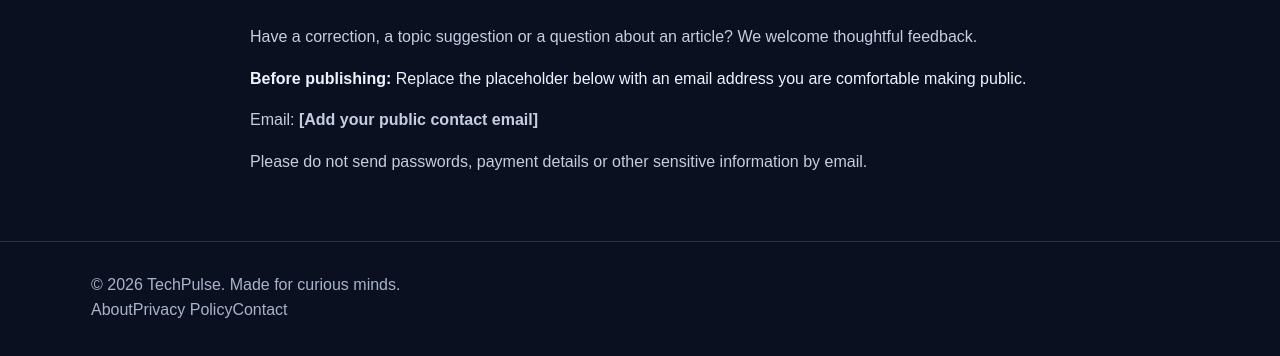
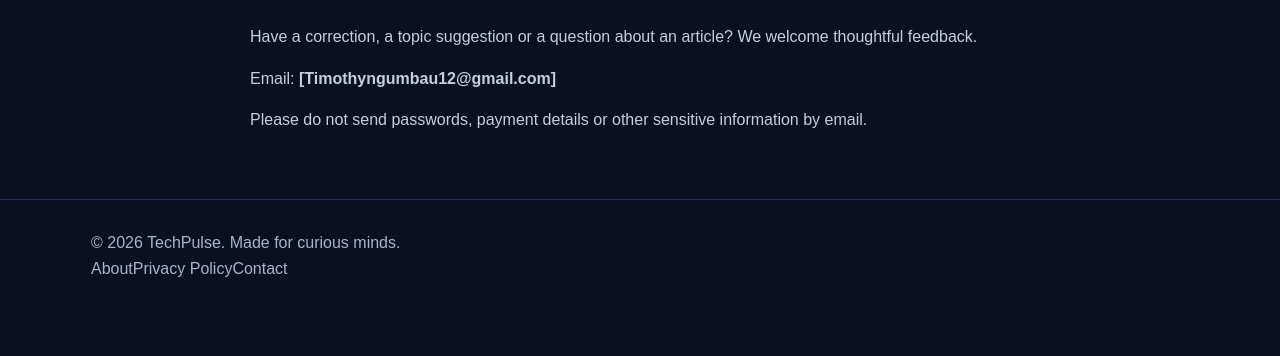
Before and after one commit to Toxinated5ive8ight/Toxinated5ive8ight.github.io, a plain HTML site: page contact.html in a window 1280 px wide. Shown: the part 240-596 px from the top of the page. Drawn offline with Linux system fonts and the light colour scheme.

Commit message:
Update contact.html

```diff
--- a/contact.html
+++ b/contact.html
@@ -13,7 +13,6 @@
 <a class="active" href="contact.html">Contact</a>
 </nav></div></header><main class="page"><div class="wrap prose"><div class="eyebrow">Get in touch</div><h1>Contact TechPulse</h1>
 <p>Have a correction, a topic suggestion or a question about an article? We welcome thoughtful feedback.</p>
-<div class="callout"><strong>Before publishing:</strong> Replace the placeholder below with an email address you are comfortable making public.</div>
-<p>Email: <strong>[Add your public contact email]</strong></p><p>Please do not send passwords, payment details or other sensitive information by email.</p></div></main>
+<p>Email: <strong>[Timothyngumbau12@gmail.com]</strong></p><p>Please do not send passwords, payment details or other sensitive information by email.</p></div></main>
 <footer><div class="wrap foot"><div>© 2026 TechPulse. Made for curious minds.</div><div class="footlinks"><a href="about.html">About</a><a href="privacy.html">Privacy Policy</a><a href="contact.html">Contact</a></div></div></footer>
 <script src="assets/script.js"></script></body></html>
```
